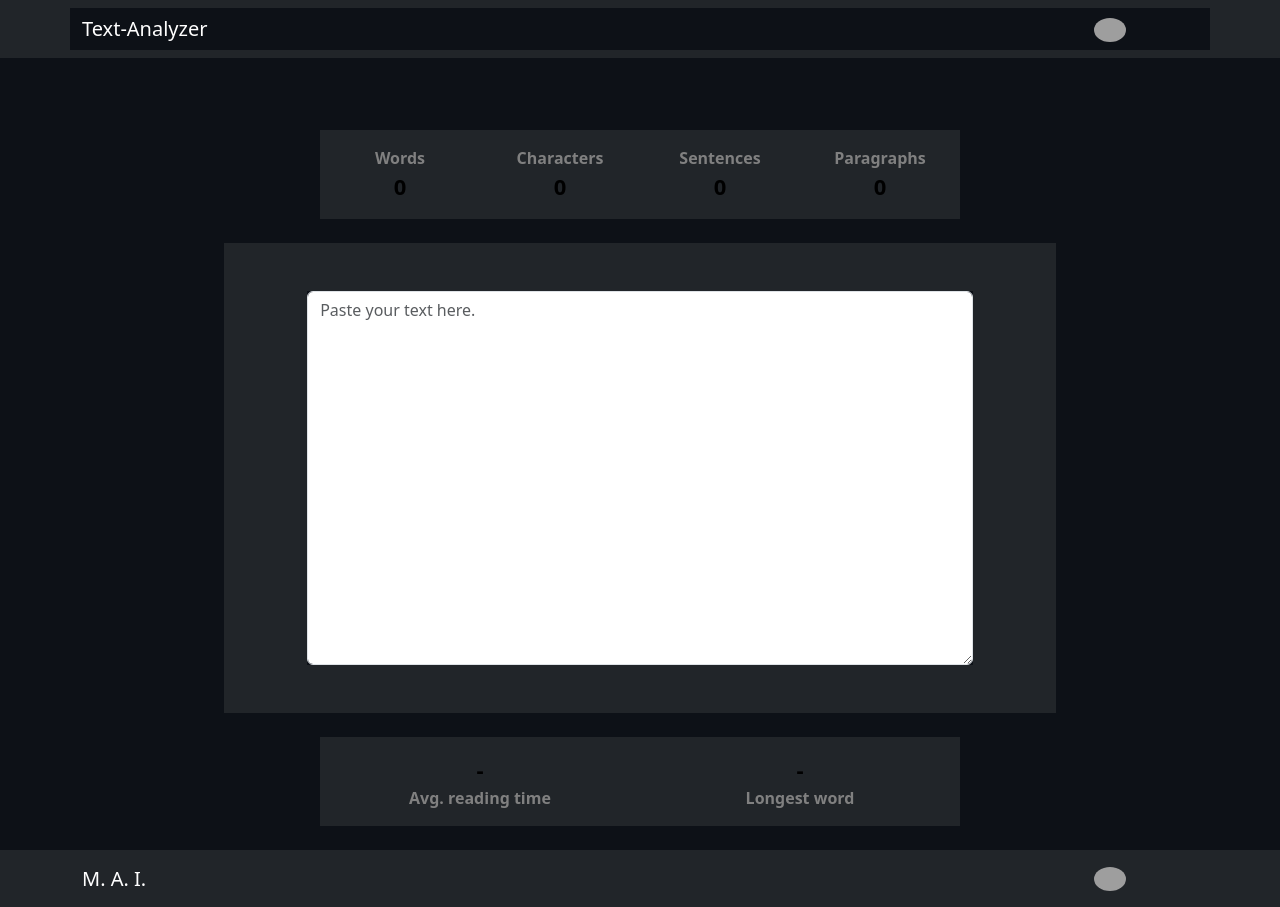
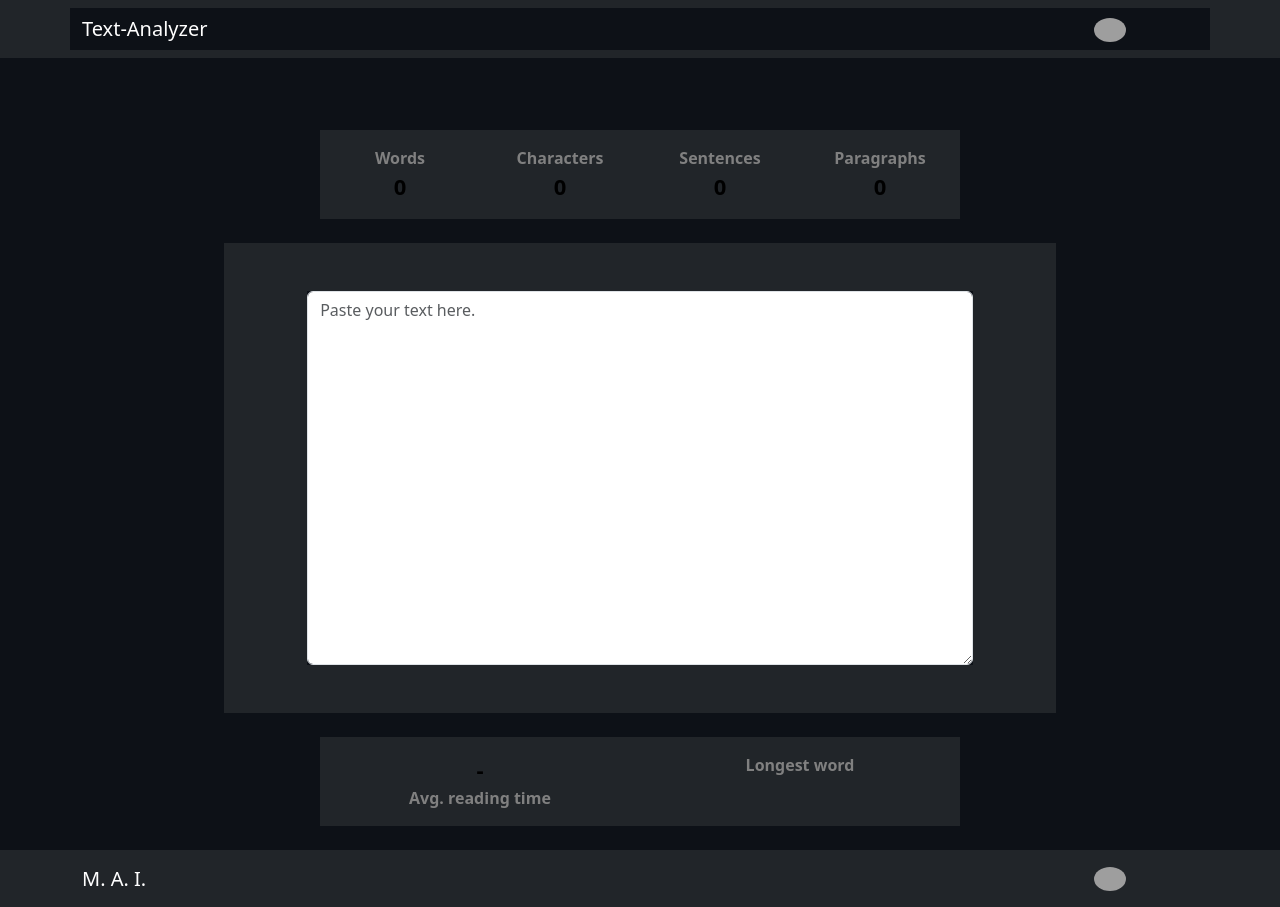
Before and after one commit to Moyosooreoluwa/Text-Analyzer-React, a React (Create React App) app: page / in a window 1280 px wide. Built offline with nearby package versions, Linux system fonts and the light colour scheme; grey boxes are pictures that could not be loaded.

Commit message:
Longest word

```diff
--- a/src/components/BottomAnalysis.js
+++ b/src/components/BottomAnalysis.js
@@ -34,9 +34,7 @@ const BottomAnalysis = ({ text }) => {
       const wordLength = cleanedWord.length;
 
       // Check if the current word is longer than the previously longest word
-      if (wordLength === 0) {
-        longestWord = '-';
-      } else if (wordLength > longestLength) {
+      if (wordLength > longestLength) {
         longestWord = cleanedWord;
         longestLength = wordLength;
       }
```
